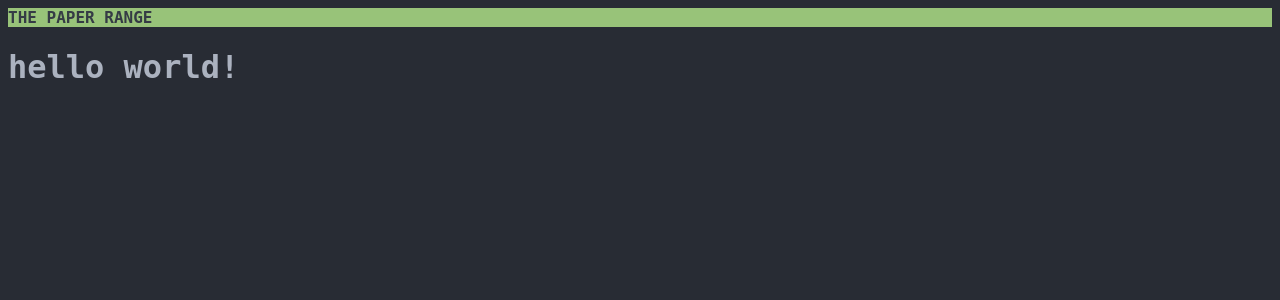
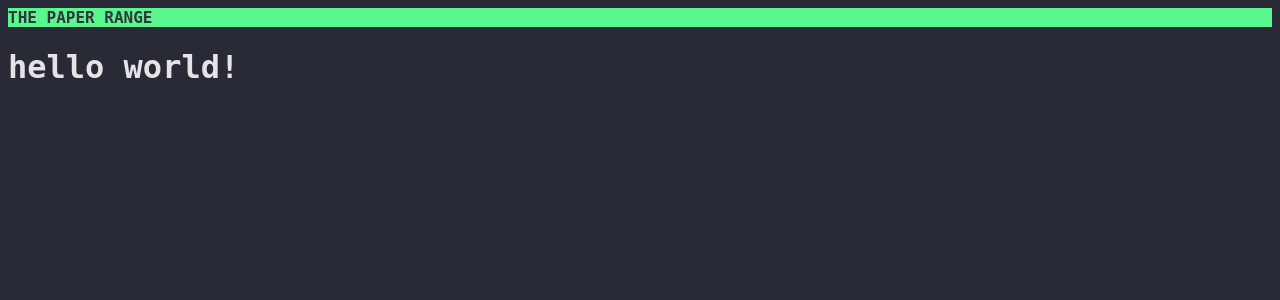
Before and after one commit to elihunter173/website, a Jekyll site: the page built from index.html, in a window 1280 px wide. Shown: the top 300 px of the page. Built offline with Jekyll 4.4.1, drawn with Linux system fonts in a browser that asks for light colours; nearby versions of some CDN libraries.

Commit message:
Colorscheme base16-onedark -> base16-snazzy

```diff
--- a/_sass/_colors.scss
+++ b/_sass/_colors.scss
@@ -1,19 +1,18 @@
-// Onedark base16 color scheme
-// scheme: "OneDark"
-// author: "Lalit Magant (http://github.com/tilal6991)"
-$base00: #282c34;
-$base01: #353b45;
-$base02: #3e4451;
-$base03: #545862;
-$base04: #565c64;
-$base05: #abb2bf;
-$base06: #b6bdca;
-$base07: #c8ccd4;
-$base08: #e06c75;
-$base09: #d19a66;
-$base0A: #e5c07b;
-$base0B: #98c379;
-$base0C: #56b6c2;
-$base0D: #61afef;
-$base0E: #c678dd;
-$base0F: #be5046;
+// scheme: Snazzy
+// author: Chawye Hsu (https://github.com/h404bi) based on Hyper Snazzy Theme (https://github.com/sindresorhus/hyper-snazzy)
+$base00: #282a36;
+$base01: #34353e;
+$base02: #43454f;
+$base03: #78787e;
+$base04: #a5a5a9;
+$base05: #e2e4e5;
+$base06: #eff0eb;
+$base07: #f1f1f0;
+$base08: #ff5c57;
+$base09: #ff9f43;
+$base0A: #f3f99d;
+$base0B: #5af78e;
+$base0C: #9aedfe;
+$base0D: #57c7ff;
+$base0E: #ff6ac1;
+$base0F: #b2643c;
```
